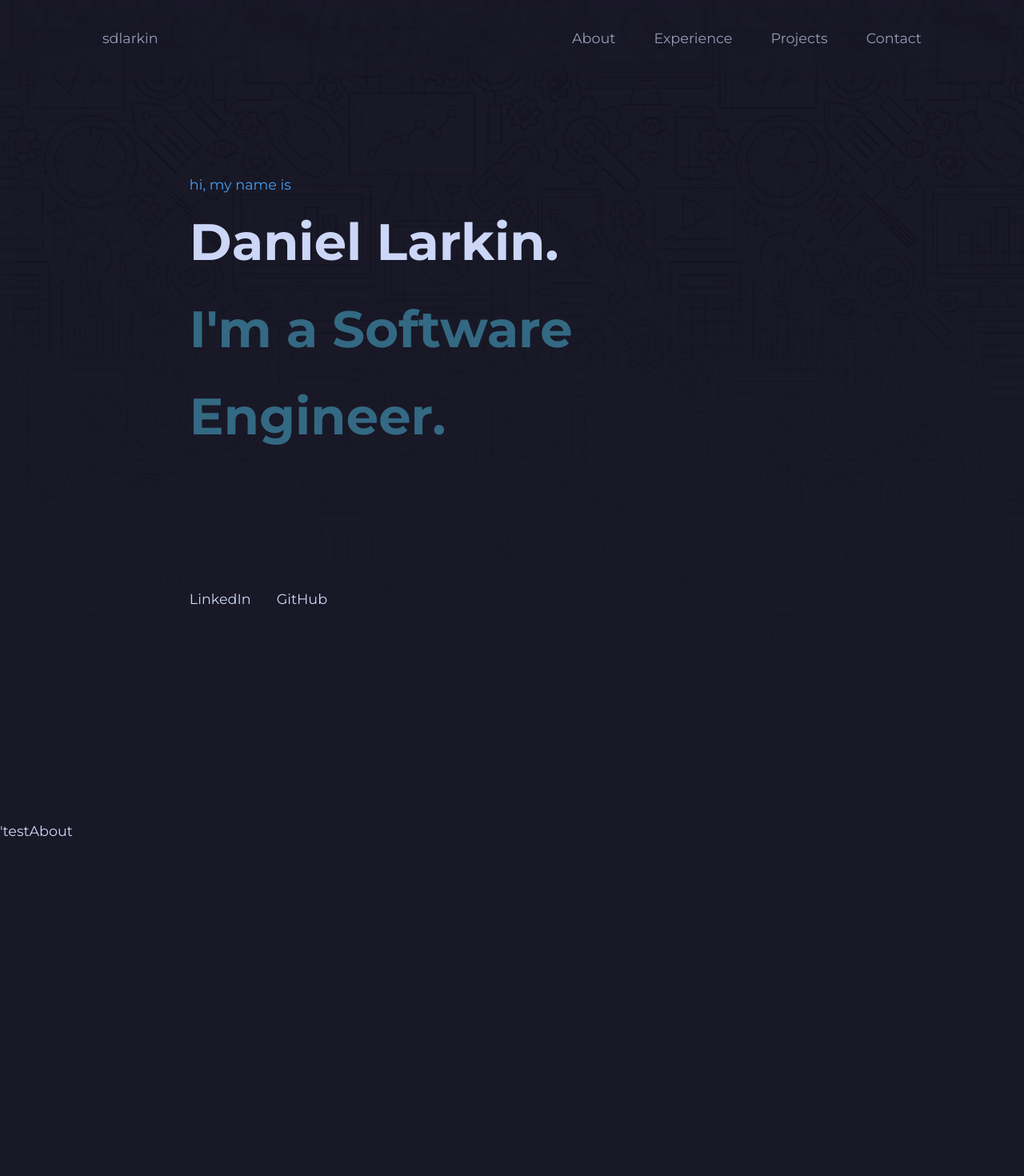
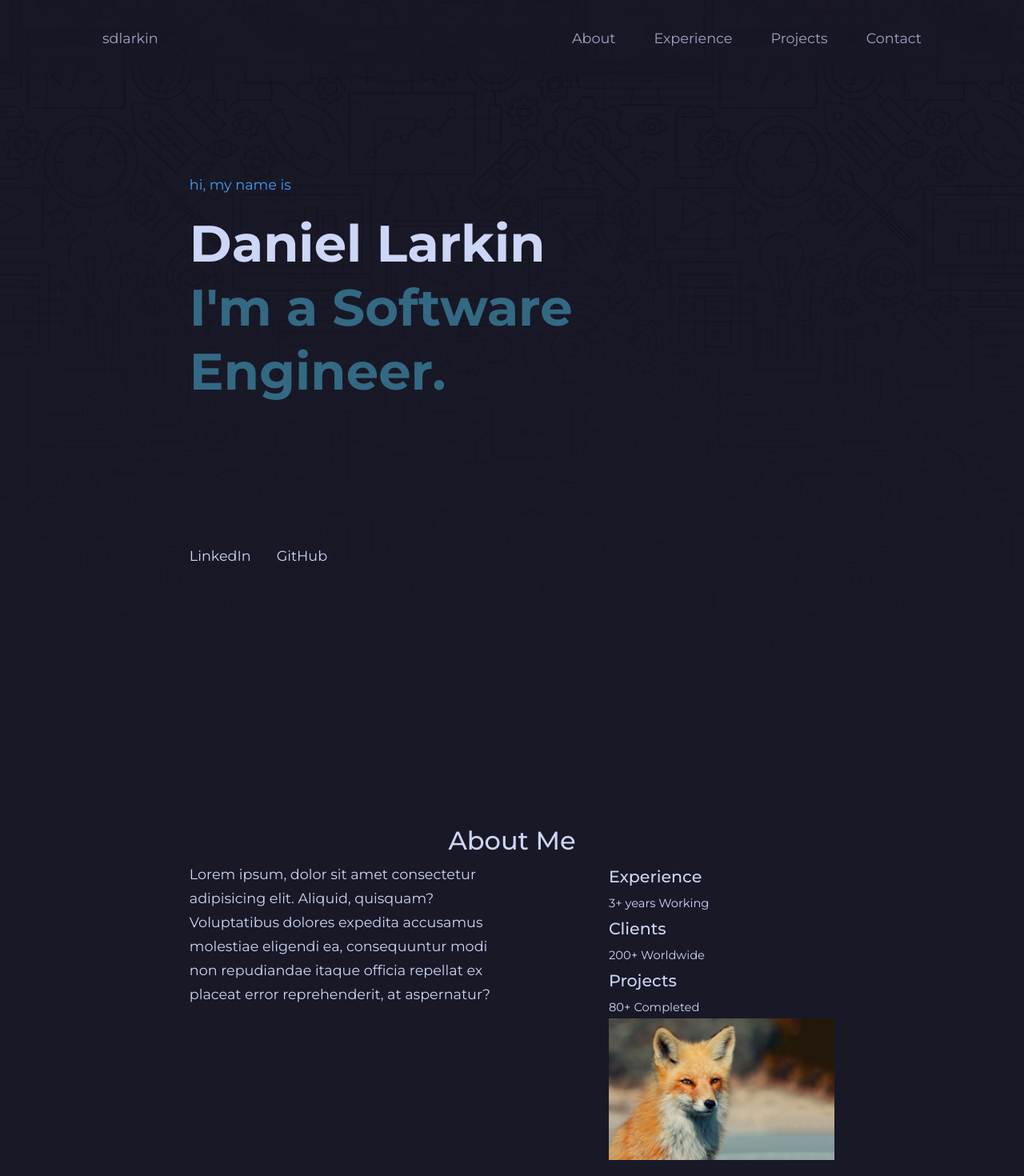
Before and after one commit to larkindaniel/sdlarkin, a React (Create React App) app: page / in a window 1280 px wide. Shown: the top 1470 px of the page at 80% size. Built offline with nearby package versions, Linux system fonts and the light colour scheme.

Commit message:
polished hero

```diff
--- a/src/components/about/About.jsx
+++ b/src/components/about/About.jsx
@@ -1,11 +1,44 @@
 import React from "react";
 import "./about.css";
+import ME from '../../assets/R.jpg'
+// import {FaAward, FiUsers} from 'react-icons/fa'
+// import {VscFolderLibrary} from 'react-icons/vsc'
+
 
 const About = () => {
   return (
 
-  <section id="about">'
-    <a href ="#">test</a>About
+  <section id="about">
+   <h5>About Me</h5>
+   <div className="container about__container">
+   <p>Lorem ipsum, dolor sit amet consectetur adipisicing elit. Aliquid, quisquam? Voluptatibus dolores expedita accusamus molestiae eligendi ea, consequuntur modi non repudiandae itaque officia repellat ex placeat error reprehenderit, at aspernatur?</p>
+      <div className="about__content">
+        <div className="about__cards">
+          <article className = "about__card">
+            <h3>Experience</h3>
+            <small>3+ years Working</small>
+          </article>
+
+          <article className = "about__card">
+
+            <h3>Clients</h3>
+            <small>200+ Worldwide</small>
+          </article>
+
+          <article className = "about__card">
+
+            <h3>Projects</h3>
+            <small>80+ Completed</small>
+          </article>
+        </div>
+        <div className="about__me">
+        <div className="about__me-image">
+          <img src ={ME} alt ="ME"/>
+        </div>
+      </div>
+
+      </div>
+   </div>
   </section>
   );
 };
--- a/src/components/about/about.css
+++ b/src/components/about/about.css
@@ -0,0 +1,5 @@
+.about__container{
+    display: grid;
+    grid-template-columns: 50% 35%;
+    gap: 15%
+}
--- a/src/components/header/Header.jsx
+++ b/src/components/header/Header.jsx
@@ -6,9 +6,9 @@ const Header = () => {
   return (
     <header>
       <div className="container header__container">
-        <h className="header__intro">hi, my name is </h>
-        <h2>Daniel Larkin.</h2>
-        <h2 className="text-light">I'm a Software Engineer.</h2>
+        <p className="header__intro">hi, my name is </p>
+        <h2>Daniel Larkin</h2>
+        <h2 class="text-light secondary__header">I'm a Software Engineer.</h2>
         <HeaderSocials/>
       </div>
     </header>
--- a/src/components/header/header.css
+++ b/src/components/header/header.css
@@ -8,7 +8,8 @@ header{
 .header__intro{
     color: var(--color-primary);
     display: flex;
-    height: 2rem;
+    height: 3rem;
+
 }
 
 .header__container {
@@ -22,9 +23,12 @@ header{
 
   }
 
+/* .secondary__header{
+    text-shadow:1px 1px 2px grey ;
+} */
 
 .header__socials{
-    margin-top: 20vh;
+    margin-top: 22vh;
     position:relative;
     /* margin-top: 4rem; */
 
--- a/src/components/nav/nav.css
+++ b/src/components/nav/nav.css
@@ -4,15 +4,15 @@
   background: var(--color-bg);
   column-gap: 3rem;
   width: 100%;
-  opacity: 0.7;
-  backdrop-filter: blur(5px);
+  opacity: 0.75;
+  backdrop-filter: blur(10px);
   background-color: rgba(var(--color-bg), 0.5);
   height: 6rem;
   position: sticky;
   top: 0;
   transition-property: all;
   padding: 0 8rem;
-  transition-duration: 400ms;
+  transition-duration: 900ms;
   box-shadow: 0 0 10px 0 rgba(0, 0, 0, 0.1);
   z-index: 1;
 }
@@ -24,7 +24,7 @@
 
 .navbar.hide {
   top: -6rem;
-  transition-duration: 200ms;
+  transition-duration: 900ms;
 }
 
 /* .navbar.show ul {
--- a/src/index.css
+++ b/src/index.css
@@ -61,8 +61,8 @@ body {
 }
 .background__image2{
   position: fixed;
-  opacity: 0.13;
-  object-position: 2vh 2vh;
+  opacity: 0.1;
+  object-position: 4vh 4vh;
 }
 
 .container {
@@ -77,9 +77,11 @@ h4,
 h5 {
   font-weight: 500;
 }
+
 h2 {
   font-weight: 700;
   font-size: 4rem;
+  line-height: 5rem;
 }
 
 h1 {
@@ -91,10 +93,12 @@ section {
   height: 100vh;
 }
 
-section > h2,
+
 section > h5 {
+  font-weight: 500;
+  font-size: 2rem;
   text-align: center;
-  color: var(--color-light);
+  color: var(--color-white);
 }
 
 section > h2 {
```
Also changed, not shown: src/assets/5d1e4322804459e8c86a10027d8cf46b.png (added), src/assets/R.jpg (added).
